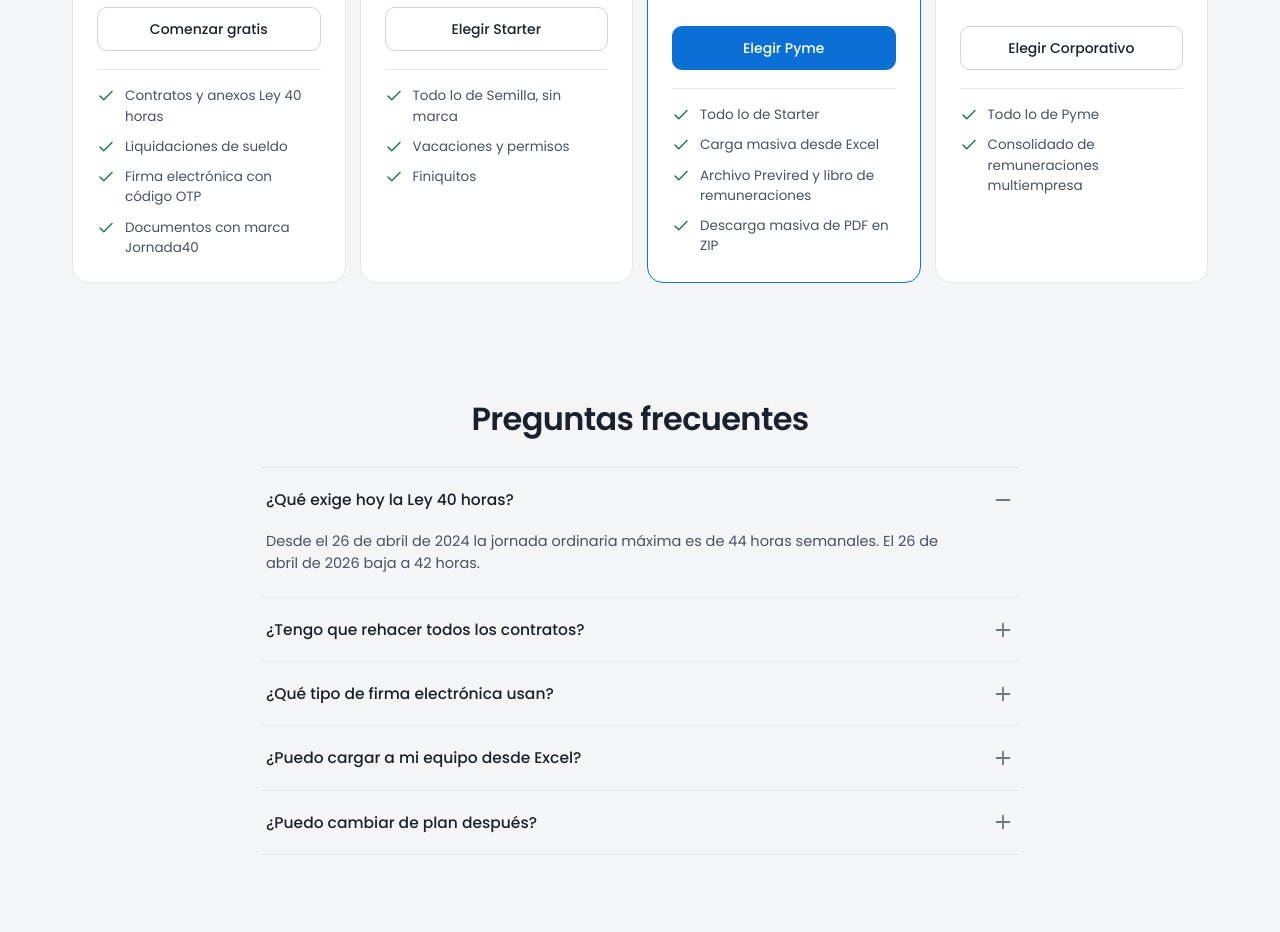
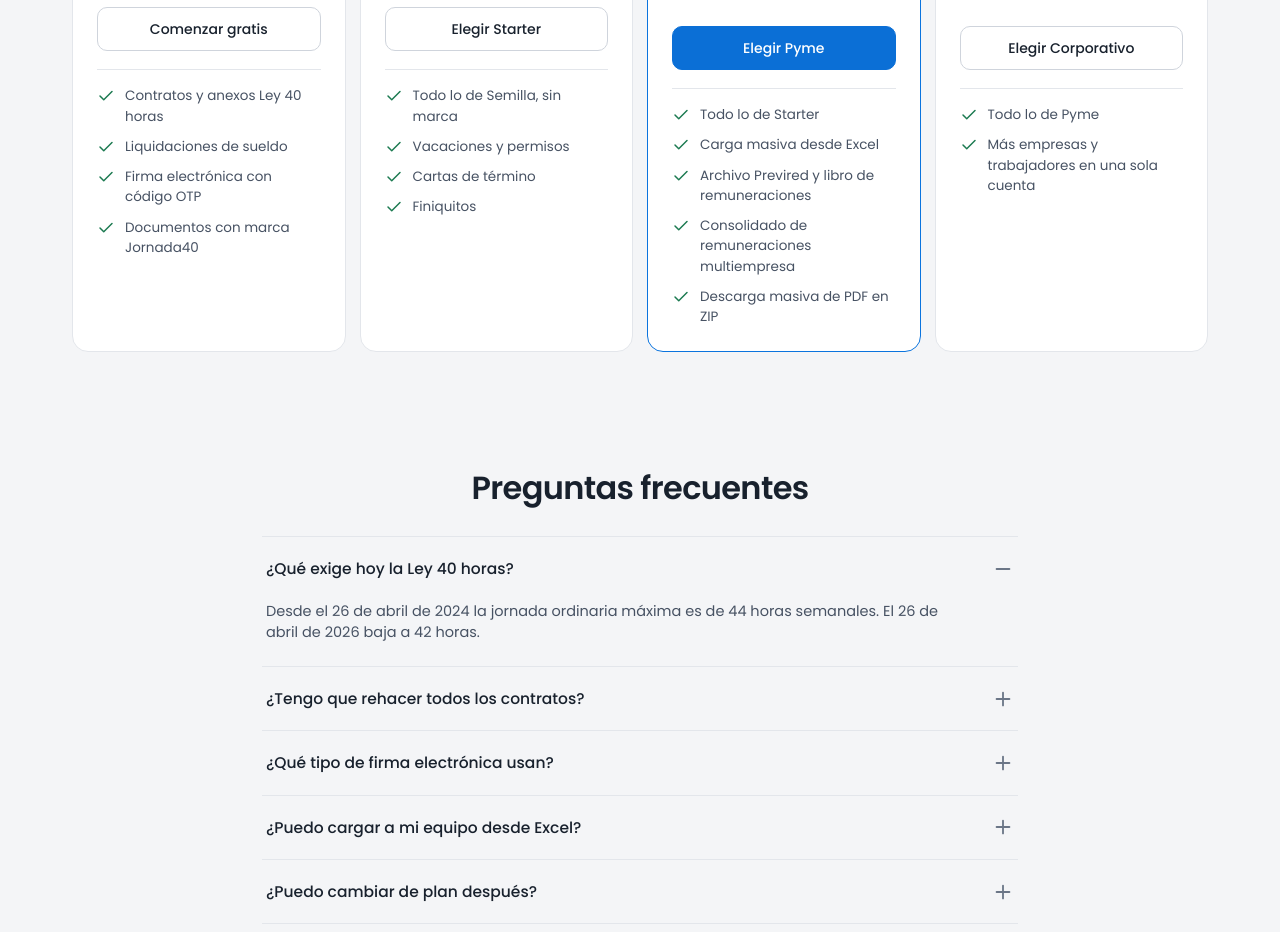
Before and after one commit to FehuDeveloperTeam/jornada40-saas, a React (Vite) app in the folder frontend/: page / in a window 1280 px wide. Shown: the part 3560-4492 px from the top of the page. Built offline with nearby package versions, Linux system fonts and the light colour scheme; no server answers.

Commit message:
fix(sitio): lo que incluye cada plan refleja los nuevos permisos
Cartas de término en Starter y consolidado multiempresa en Pyme.

Co-Authored-By: Claude Opus 5.5 <noreply@anthropic.com>
Claude-Session: https://claude.ai/code/session_01AqrH1QDMhfs4UcmB85sb1Z

```diff
--- a/frontend/src/components/sitio/contenido.ts
+++ b/frontend/src/components/sitio/contenido.ts
@@ -88,9 +88,10 @@ export function hitosLey(hoy: Date = new Date()): Hito[] {
 
 export const INCLUYE_POR_NIVEL: Record<number, string[]> = {
   1: ['Contratos y anexos Ley 40 horas', 'Liquidaciones de sueldo', 'Firma electrónica con código OTP', 'Documentos con marca Jornada40'],
-  2: ['Todo lo de Semilla, sin marca', 'Vacaciones y permisos', 'Finiquitos'],
-  3: ['Todo lo de Starter', 'Carga masiva desde Excel', 'Archivo Previred y libro de remuneraciones', 'Descarga masiva de PDF en ZIP'],
-  4: ['Todo lo de Pyme', 'Consolidado de remuneraciones multiempresa'],
+  2: ['Todo lo de Semilla, sin marca', 'Vacaciones y permisos', 'Cartas de término', 'Finiquitos'],
+  3: ['Todo lo de Starter', 'Carga masiva desde Excel', 'Archivo Previred y libro de remuneraciones',
+      'Consolidado de remuneraciones multiempresa', 'Descarga masiva de PDF en ZIP'],
+  4: ['Todo lo de Pyme', 'Más empresas y trabajadores en una sola cuenta'],
 };
 
 /** Plan destacado con la etiqueta "Más elegido". */
```
